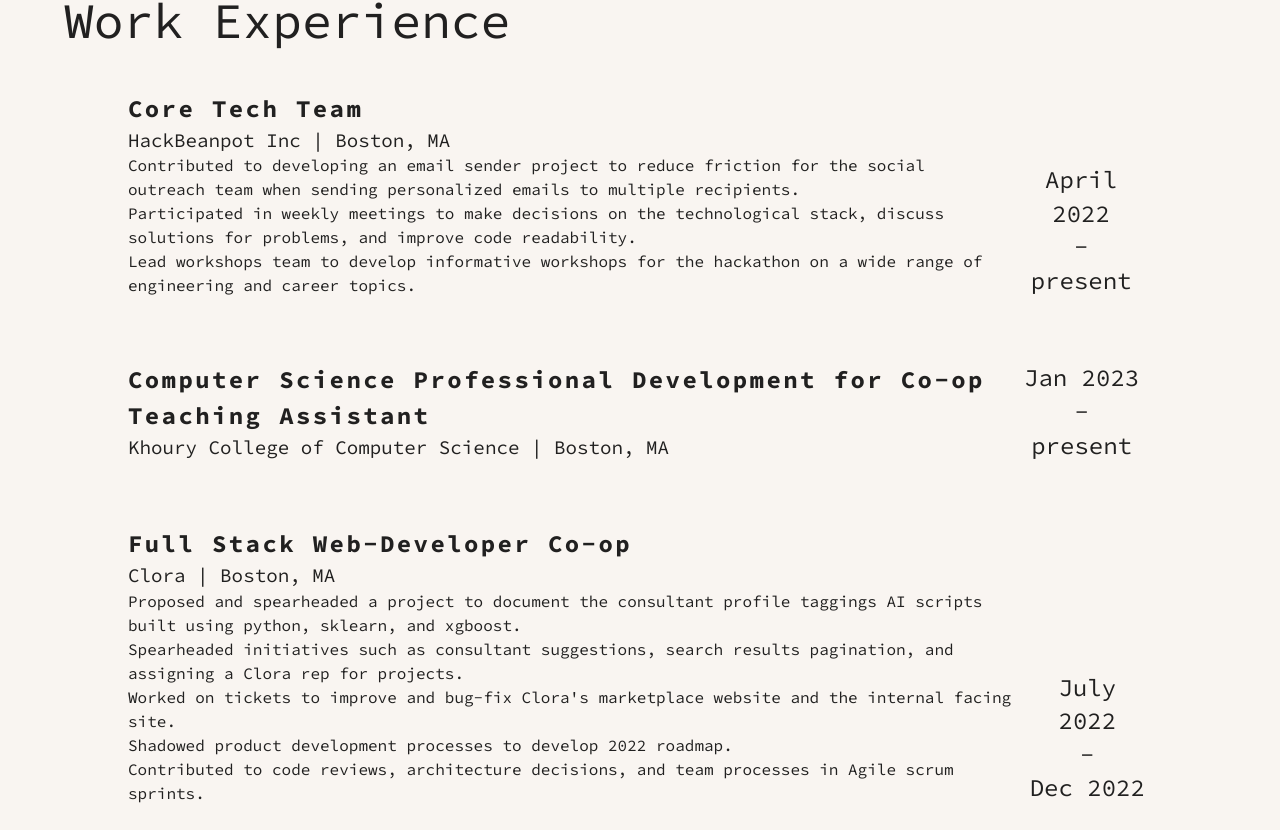
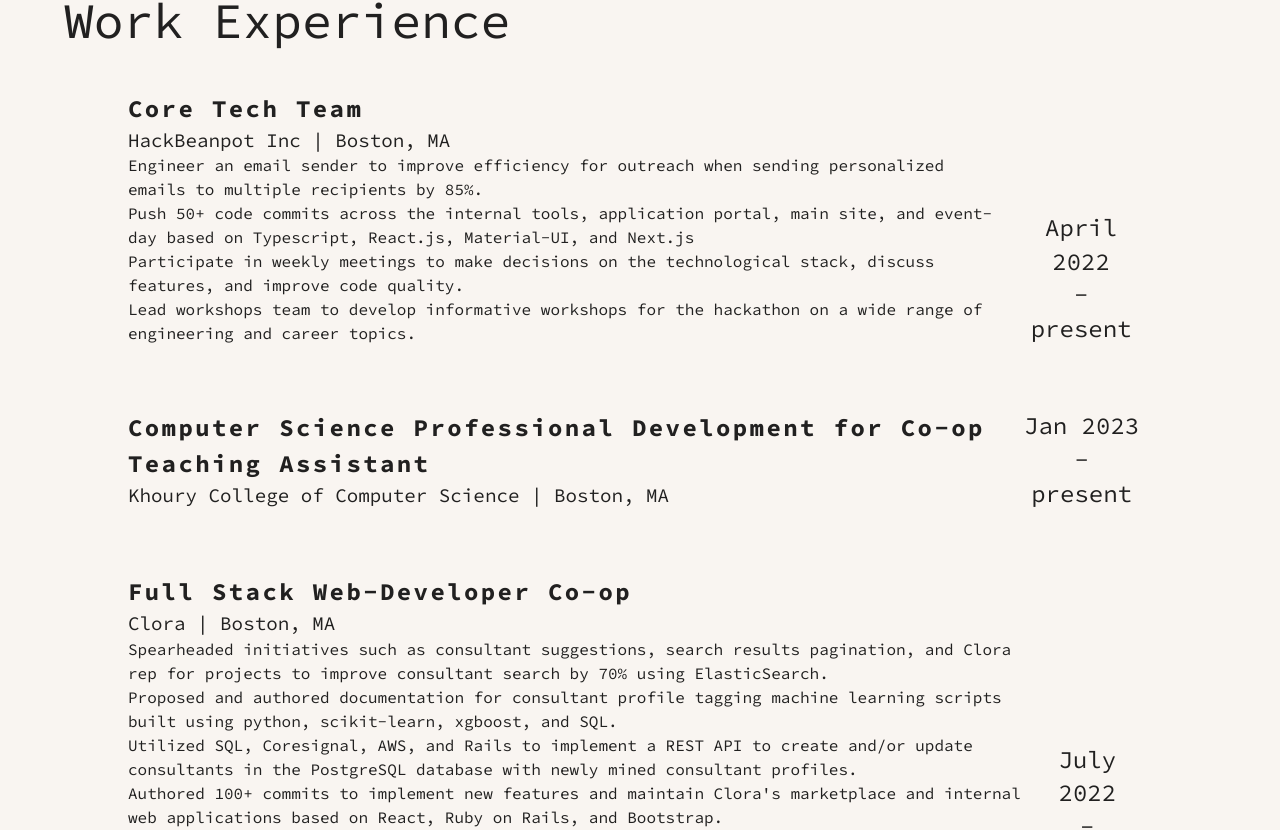
Before and after one commit to Dhivas-Sugumar/Personal-Site, a Next.js app: page / in a window 1280 px wide. Shown: the part 2435-3265 px from the top of the page. Built offline with nearby package versions, Linux system fonts and the light colour scheme.

Commit message:
Fixed experiences text.

```diff
--- a/src/components/resume/experience/Experience.tsx
+++ b/src/components/resume/experience/Experience.tsx
@@ -13,9 +13,10 @@
             startDate={"April 2022"}
             endDate={"present"}
             description={[
-                "Contributed to developing an email sender project to reduce friction for the social outreach team when sending personalized emails to multiple recipients. ",
-                "Participated in weekly meetings to make decisions on the technological stack, discuss solutions for problems, and improve code readability. ",
-                "Lead workshops team to develop informative workshops for the hackathon on a wide range of engineering and career topics.",
+                "Engineer an email sender to improve efficiency for outreach when sending personalized emails to multiple recipients by 85%.",
+                "Push 50+ code commits across the internal tools, application portal, main site, and event-day based on Typescript, React.js, Material-UI, and Next.js",
+                "Participate in weekly meetings to make decisions on the technological stack, discuss features, and improve code quality.",
+                "Lead workshops team to develop informative workshops for the hackathon on a wide range of engineering and career topics."
             ]}
         />
         <ExperienceItem
@@ -34,11 +35,15 @@
             startDate={"July 2022"}
             endDate={"Dec 2022"}
             description={[
-                "Proposed and spearheaded a project to document the consultant profile taggings AI scripts built using python, sklearn, and xgboost.",
-                "Spearheaded initiatives such as consultant suggestions, search results pagination, and assigning a Clora rep for projects.",
-                "Worked on tickets to improve and bug-fix Clora's marketplace website and the internal facing site.",
-                "Shadowed product development processes to develop 2022 roadmap.",
-                "Contributed to code reviews, architecture decisions, and team processes in Agile scrum sprints.",
+                `Spearheaded initiatives such as consultant suggestions, search results pagination, and Clora rep for projects to
+                improve consultant search by 70% using ElasticSearch.`,
+                `Proposed and authored documentation for consultant profile tagging machine learning scripts built using python,
+                scikit-learn, xgboost, and SQL.`,
+                `Utilized SQL, Coresignal, AWS, and Rails to implement a REST API to create and/or update consultants in the
+                PostgreSQL database with newly mined consultant profiles.`,
+                `Authored 100+ commits to implement new features and maintain Clora's marketplace and internal web applications
+                based on React, Ruby on Rails, and Bootstrap.`,
+                `Contributed to 20+ code reviews, architecture decisions, and team processes in Agile scrum sprints.`
             ]}
         />
         <ExperienceItem
```
